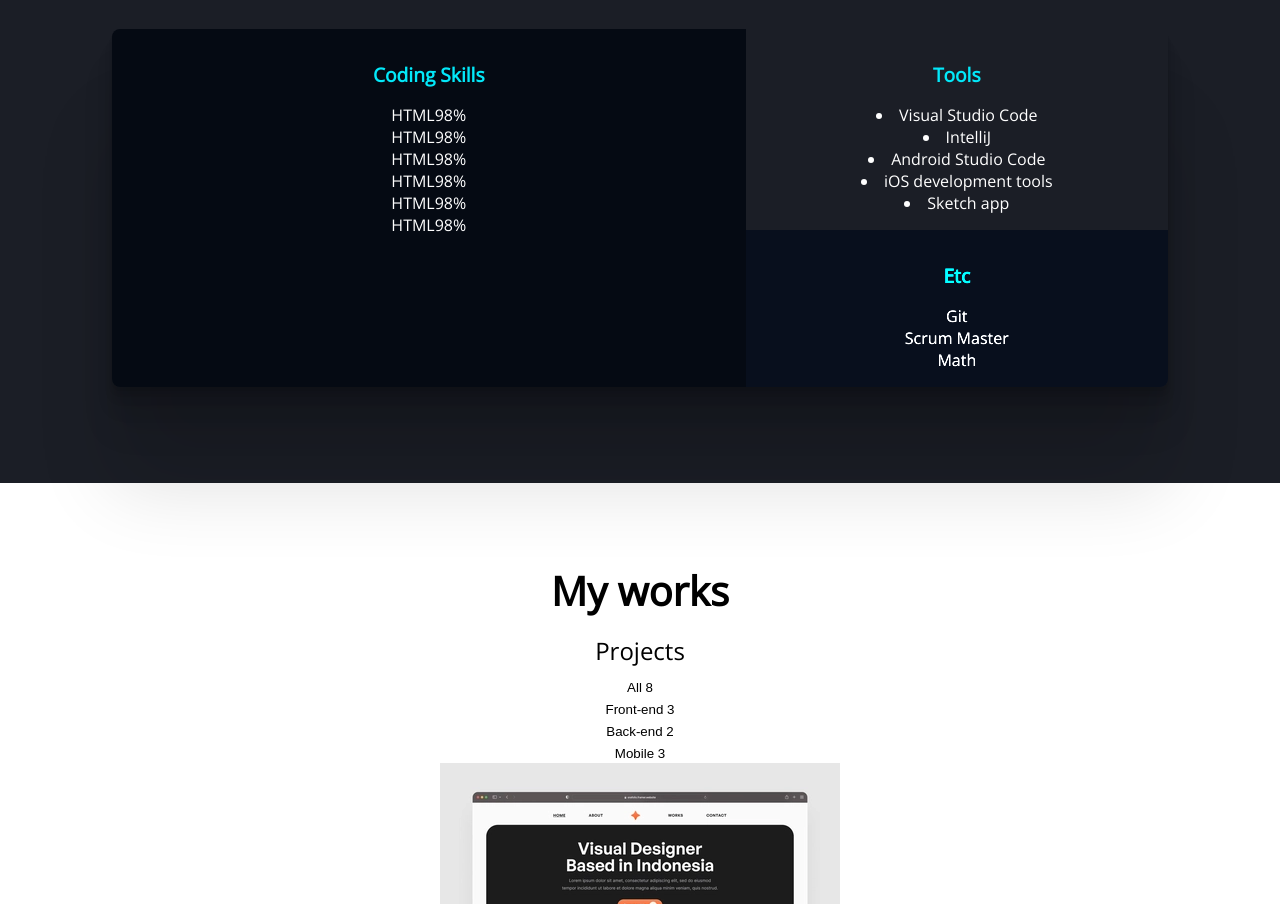
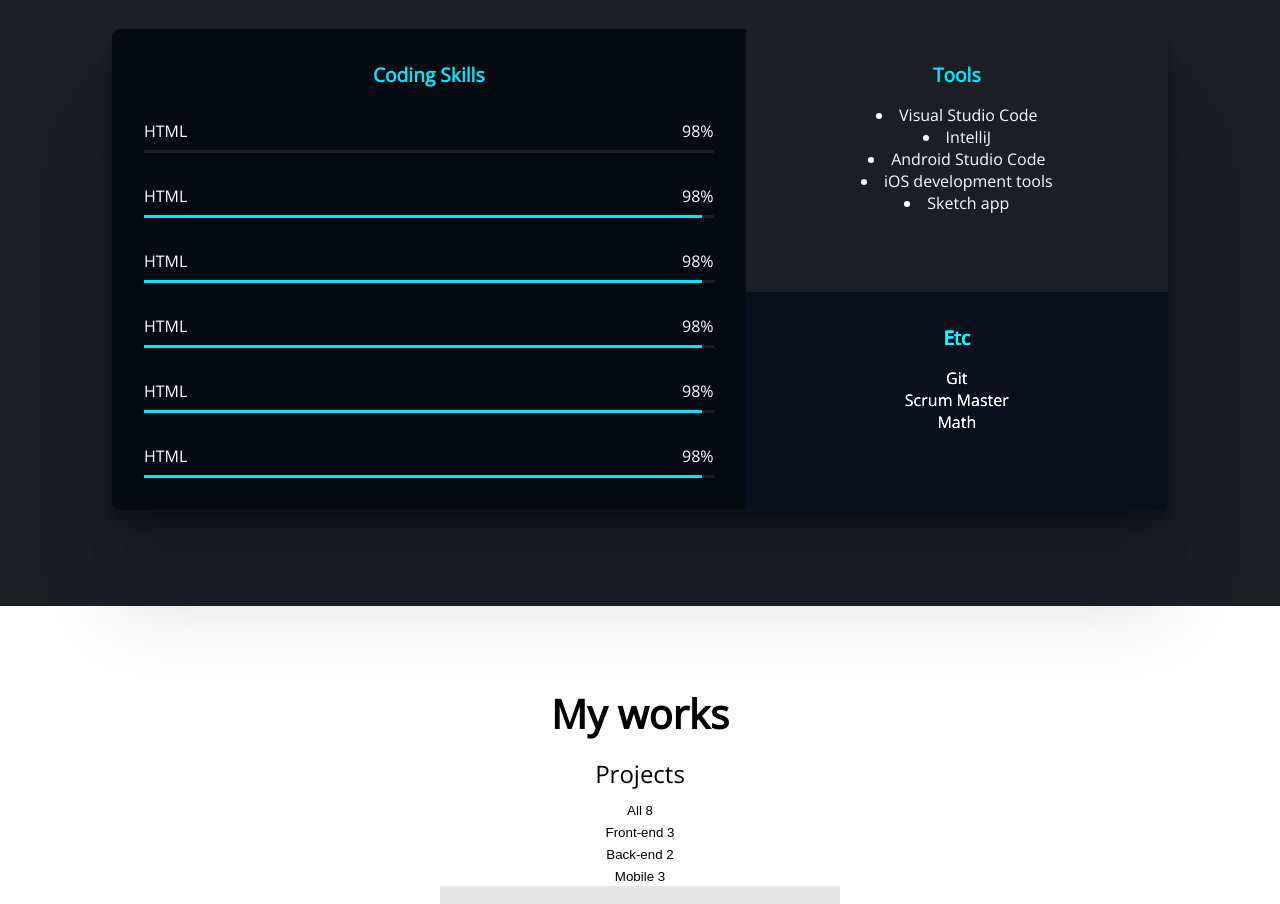
Before and after one commit to generation21/portfolio_cloncoding, a plain HTML site: page index.html in a window 1280 px wide. Shown: the part 1689-2593 px from the top of the page. Drawn offline with nearby package versions, Linux system fonts and the light colour scheme.

Commit message:
CSS-Skills-bar

```diff
--- a/css/style.css
+++ b/css/style.css
@@ -257,3 +257,26 @@ button:focus {
   background-color: var(--color-primary);
   filter: brightness(150%);
 }
+
+.bar {
+  display: flex;
+  flex-direction: column;
+  padding: 1rem;
+  gap: 0.5rem;
+}
+
+.bar__metadata {
+  display: flex;
+  justify-content: space-between;
+}
+
+.bar__bg {
+  width: 100%;
+  height: 3px;
+  background-color: var(--color-primary-variant);
+}
+
+.bar__value {
+  height: 3px;
+  background-color: var(--color-accent);
+}
--- a/index.html
+++ b/index.html
@@ -137,29 +137,51 @@
             <section class="skills__coding">
               <h3 class="skills__title">Coding Skills</h3>
               <ul>
-                <li>
-                  <div><span>HTML</span><span>98%</span></div>
-                  <div><div style="width: 98%"></div></div>
+                <l class="bar">
+                  <div class="bar__metadata">
+                    <span>HTML</span><span>98%</span>
+                  </div>
+                  <div class="bar__bg"><div style="width: 98%"></div></div>
+                </l>
+                <li class="bar">
+                  <div class="bar__metadata">
+                    <span>HTML</span><span>98%</span>
+                  </div>
+                  <div class="bar__bg">
+                    <div class="bar__value" style="width: 98%"></div>
+                  </div>
                 </li>
-                <li>
-                  <div><span>HTML</span><span>98%</span></div>
-                  <div><div style="width: 98%"></div></div>
+                <li class="bar">
+                  <div class="bar__metadata">
+                    <span>HTML</span><span>98%</span>
+                  </div>
+                  <div class="bar__bg">
+                    <div class="bar__value" style="width: 98%"></div>
+                  </div>
                 </li>
-                <li>
-                  <div><span>HTML</span><span>98%</span></div>
-                  <div><div style="width: 98%"></div></div>
+                <li class="bar">
+                  <div class="bar__metadata">
+                    <span>HTML</span><span>98%</span>
+                  </div>
+                  <div class="bar__bg">
+                    <div class="bar__value" style="width: 98%"></div>
+                  </div>
                 </li>
-                <li>
-                  <div><span>HTML</span><span>98%</span></div>
-                  <div><div style="width: 98%"></div></div>
+                <li class="bar">
+                  <div class="bar__metadata">
+                    <span>HTML</span><span>98%</span>
+                  </div>
+                  <div class="bar__bg">
+                    <div class="bar__value" style="width: 98%"></div>
+                  </div>
                 </li>
-                <li>
-                  <div><span>HTML</span><span>98%</span></div>
-                  <div><div style="width: 98%"></div></div>
-                </li>
-                <li>
-                  <div><span>HTML</span><span>98%</span></div>
-                  <div><div style="width: 98%"></div></div>
+                <li class="bar">
+                  <div class="bar__metadata">
+                    <span>HTML</span><span>98%</span>
+                  </div>
+                  <div class="bar__bg">
+                    <div class="bar__value" style="width: 98%"></div>
+                  </div>
                 </li>
               </ul>
             </section>
```
